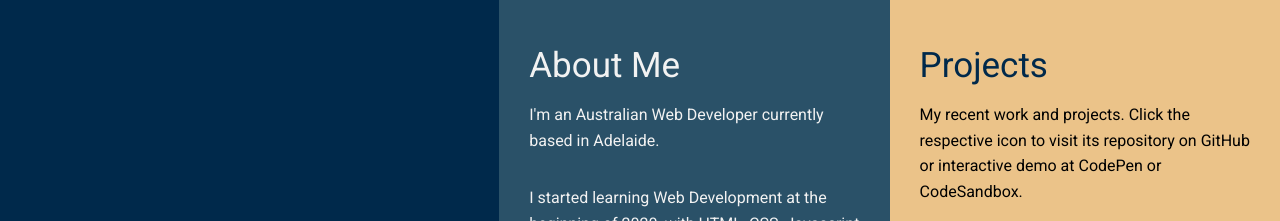
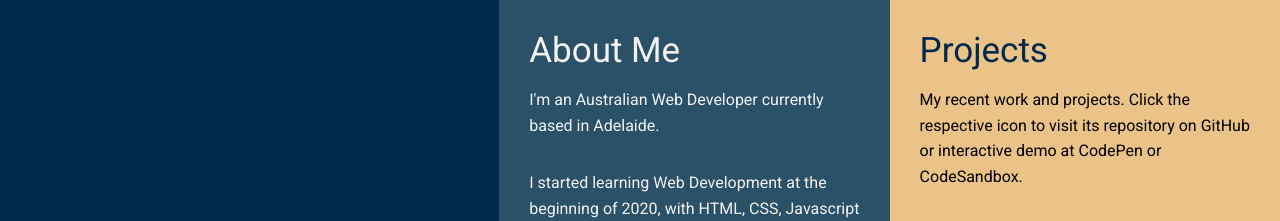
Before and after one commit to hewhodevs/portfolio-design, a plain HTML site: page index.html in a window 1280 px wide. Shown: the top 221 px of the page. Drawn offline with Linux system fonts and the light colour scheme.

Commit message:
padding fixes

```diff
--- a/index.css
+++ b/index.css
@@ -155,7 +155,7 @@ h2 {
   flex-direction: column;
   background-color: #2a5168;
   color: #f2f2f2;
-  padding: 45px 30px 30px 30px;
+  padding: 30px;
 }
 
 #about-me a {
@@ -195,7 +195,7 @@ h2 {
 #projects-description {
   flex-grow: 1;
   background-color: #ebc389;
-  padding: 45px 30px 30px 30px;
+  padding: 30px;
 }
 
 .project-container {
```
